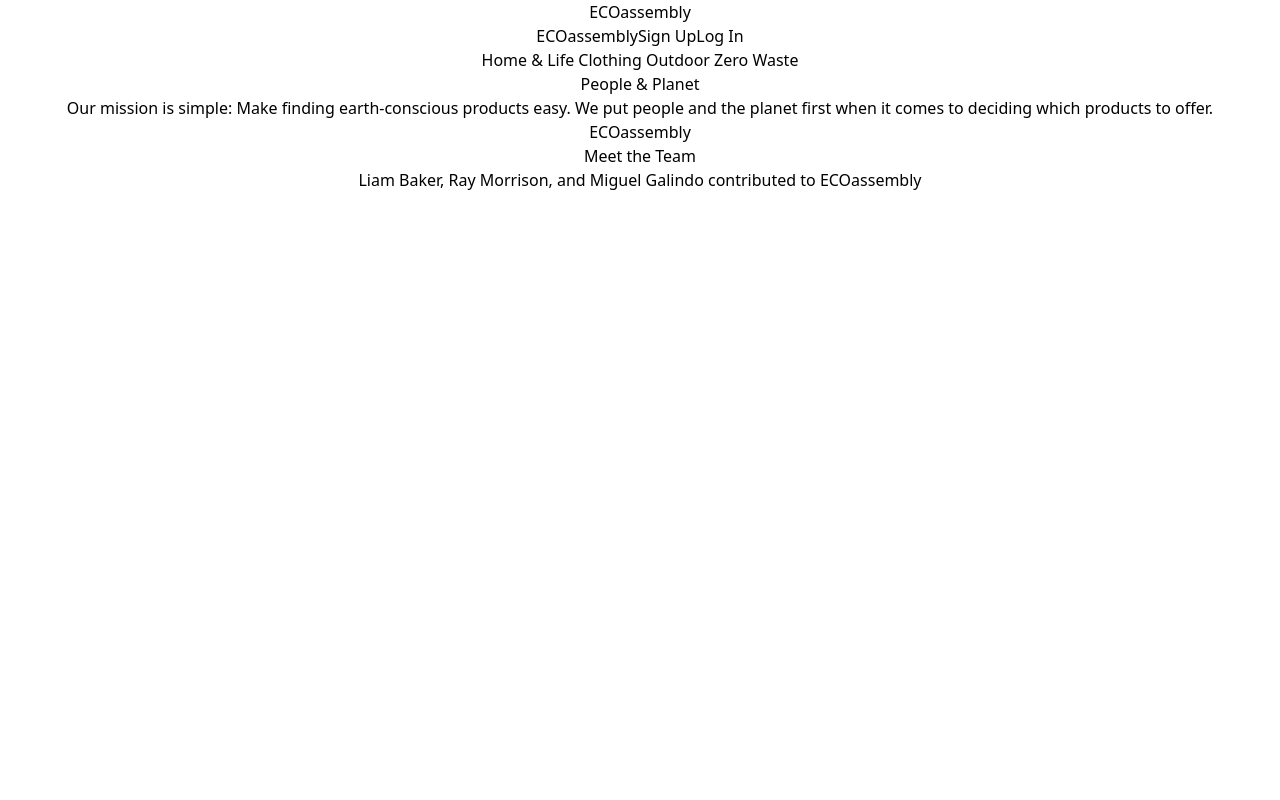
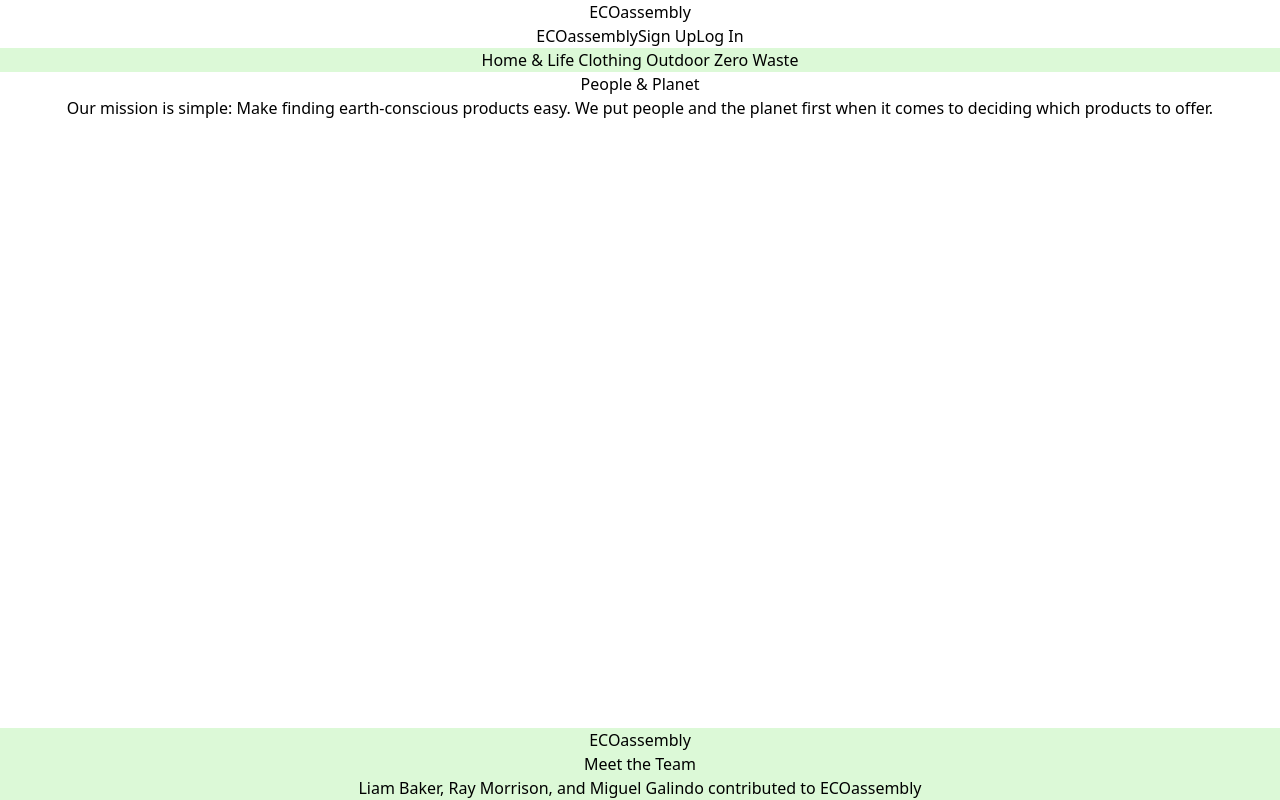
Before and after one commit to LiamB93/eco-assembly, a React (Create React App) app in the folder client/: page / in a window 1280 px wide. Built offline with nearby package versions, Linux system fonts and the light colour scheme.

Commit message:
started styling on nav and footer

```diff
--- /dev/null
+++ b/client/src/components/Footer/Footer.css
@@ -0,0 +1,9 @@
+footer {
+  position: absolute;
+  bottom: 0;
+  width: 100%;
+  background-color: #DCF9D7;
+  justify-content: space-evenly;
+
+
+}
--- a/client/src/components/Footer/Footer.jsx
+++ b/client/src/components/Footer/Footer.jsx
@@ -1,9 +1,10 @@
 import { NavLink } from "react-router-dom";
+import "./Footer.css"
 
 function Footer() {
   return (
 
-    <footer>
+    <footer className="footer">
       <nav>
         <NavLink className="logo" to="/">ECOassembly</NavLink>
 
--- /dev/null
+++ b/client/src/components/Nav/Nav.css
@@ -0,0 +1,4 @@
+.products-nav{
+  background-color: #DCF9D7;
+
+}
--- a/client/src/components/Nav/Nav.jsx
+++ b/client/src/components/Nav/Nav.jsx
@@ -1,4 +1,5 @@
 import { NavLink } from "react-router-dom";
+import "./Nav.css"
 
 function Nav() {
   return (
```
